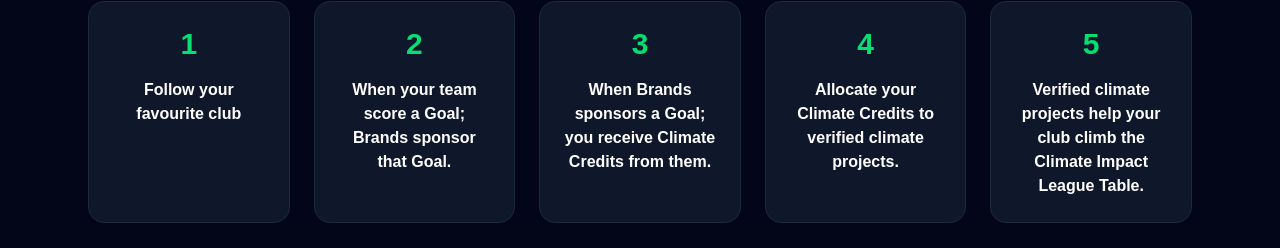
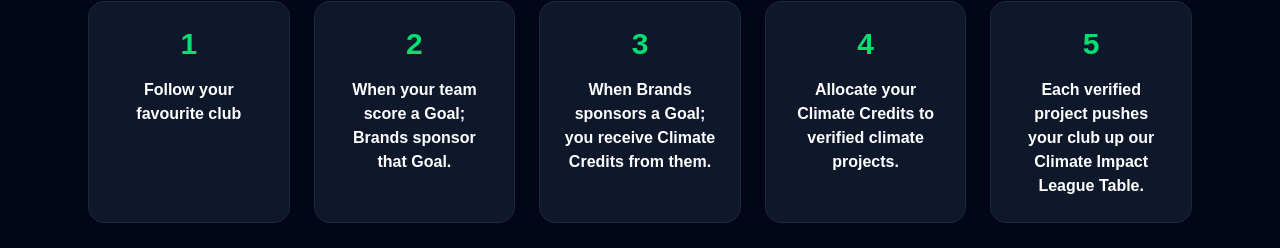
Before and after one commit to GOSTECH21/S4C-platform, a Next.js app: page / in a window 1280 px wide. Shown: the part 641-889 px from the top of the page. Built offline with nearby package versions, Linux system fonts and the light colour scheme.

Commit message:
Improve How Score-4-Climate Works wording

```diff
--- a/app/page.tsx
+++ b/app/page.tsx
@@ -60,7 +60,7 @@ export default function HomePage() {
   "When your team score a Goal; Brands sponsor that Goal.",
   "When Brands sponsors a Goal; you receive Climate Credits from them.",
   "Allocate your Climate Credits to verified climate projects.",
-  "Verified climate projects help your club climb the Climate Impact League Table.",
+  "Each verified project pushes your club up our Climate Impact League Table.",
           ].map((step, index) => (
             <div
               key={step}
```
